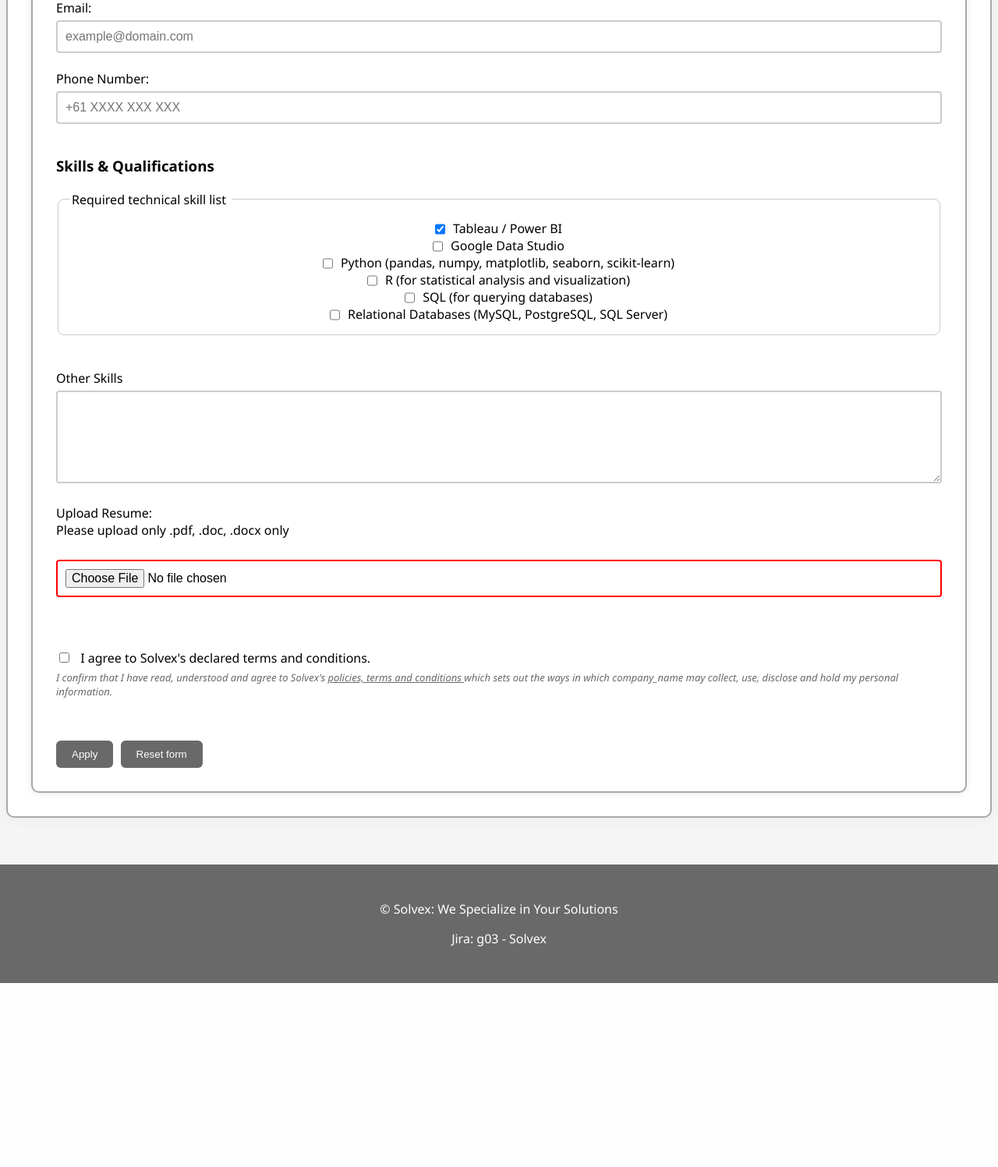
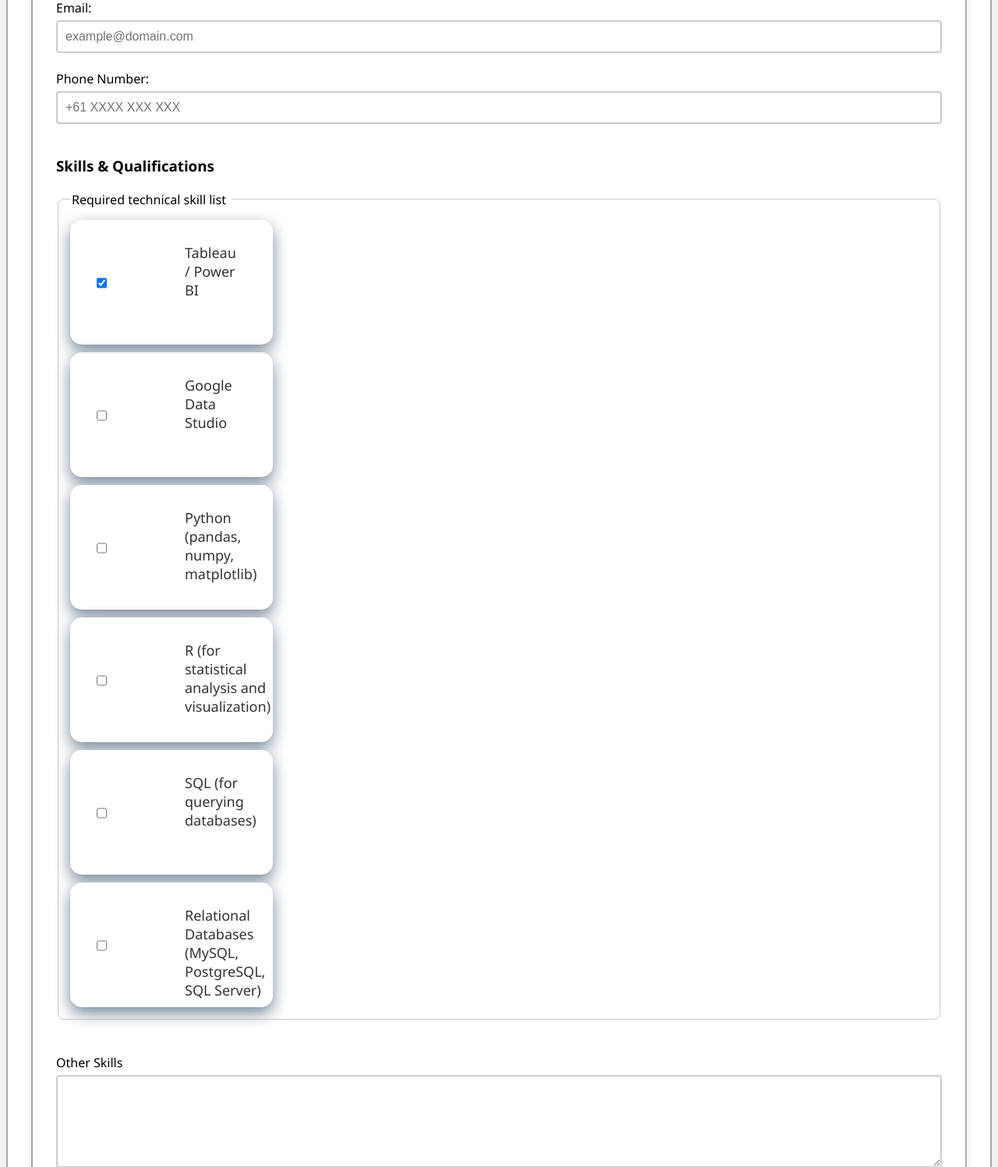
Before and after one commit to Janet1411/project1, a PHP site: page /Html/apply.html in a window 1280 px wide. Shown: the part 1665-3162 px from the top of the page at 78% size. Before the commit the page ends 2926 px from the top, so only its background shows below. Run offline with PHP 8.4, Linux system fonts and the light colour scheme.

Commit message:
Added flexboxes to the apply.html page

```diff
--- a/Html/about.html
+++ b/Html/about.html
@@ -22,7 +22,6 @@
         <a href="mailto:inquires@solvex.com.au"> Email</a>
   </nav>
 
-<h2 id="style"> About Us </h2>
 <main>
   <h2 id="center"> Group 3 </h2>
 <div class="row">
--- a/Html/apply.html
+++ b/Html/apply.html
@@ -107,38 +107,38 @@
 
           <section>
               <h3> Skills & Qualifications</h3>
-            <fieldset class="flex">
+            <fieldset class="flexbox">
               <legend class= "required"> Required technical skill list </legend>
 
               <!-- use flexbox for checkboxes -->
-              <div class="flex-Check">
+              <div class="box">
                 <input type="checkbox" id="tableau" name="skill" value="Tableau / Power BI" checked required>
-                <label class="flex-item" for="tableau"> Tableau / Power BI  </label><br>
+                <label  for="tableau"> Tableau / Power BI  </label><br>
               </div>
 
-              <div class="flex-Check">
+              <div class="box">
                 <input type="checkbox" id="data_studio" name="skill" value="Google Data Studio">
-                <label  class="flex-item" for="data_studio"> Google Data Studio </label><br>
+                <label  for="data_studio"> Google Data Studio </label><br>
               </div>
 
-              <div class="flex-Check">
-                <input type="checkbox" id="python" name="skill" value="Python (pandas, numpy, matplotlib, seaborn, scikit-learn)">
-                <label  class="flex-item" for ="python"> Python (pandas, numpy, matplotlib, seaborn, scikit-learn) </label><br>
+              <div class="box">
+                <input type="checkbox" id="python" name="skill" value="Python (pandas, numpy, matplotlib)">
+                <label  for ="python"> Python (pandas, numpy, matplotlib) </label><br>
               </div>
 
-              <div class="flex-Check">
+              <div class="box">
                 <input type="checkbox" id="R" name="Skill" value="R">
-                <label class="flex-item" for="R"> R (for statistical analysis and visualization) </label><br>
+                <label  for="R"> R (for statistical analysis and visualization) </label><br>
               </div>
 
-              <div class="flex-Check">
+              <div class="box">
                 <input  type="checkbox" id="sql" name="skill" value="SQL">
-                <label class="flex-item" for="sql"> SQL  (for querying databases) </label><br>
+                <label for="sql"> SQL  (for querying databases) </label><br>
               </div>
 
-              <div class="flex-Check">
+              <div class="box">
                 <input type="checkbox" id="rel_dbms" name="skill" value="Relational Databases">
-                <label class="flex-item" for="rel_dbms"> Relational Databases (MySQL, PostgreSQL, SQL Server) </label><br>
+                <label  for="rel_dbms"> Relational Databases (MySQL, PostgreSQL, SQL Server) </label><br>
               </div>
             </fieldset><br><br>
 
--- a/Styles/about.css
+++ b/Styles/about.css
@@ -83,7 +83,7 @@ nav {
 
   background: linear-gradient(to right, dimgray, whitesmoke);
   border: 2px solid var(--border-color);
-  border-radius: 100px;
+  border-radius: 20px;
   box-shadow: 0 4px 6px rgba(0, 0, 0, 0.1);
 }
 
--- a/Styles/apply.css
+++ b/Styles/apply.css
@@ -107,8 +107,33 @@ button:hover {
   transform: scale(1.05);
 }
 
-/*check box*/
-.flex-Check {
-  display: flex;
-  justify-content: center; /*make the checkbox centered*/
-}
+  /* for the flexbox  */
+
+    .flexbox {
+      display: flex;
+      gap: 10px;
+      justify-content: center;
+      flex-wrap: wrap;
+      flex-direction: column;
+
+    }
+
+    .box {
+      background-color: #fff;
+      border-radius: 15px;
+      padding: 30px;
+      width: 200px;
+      height:100px;
+      box-shadow: 0 8px 20px lightslategray;
+      display: flex;
+      font-size: 18px;
+      color: #333;
+      transition: transform 0.3s, box-shadow 0.2s;
+      column-gap: 5em;
+
+    }
+
+    .box:hover {
+      transform: translateY(-5px);
+      box-shadow: 0 12px 25px rgba(0, 0, 0, 0.15);
+    }
--- a/Styles/styles.css
+++ b/Styles/styles.css
@@ -58,7 +58,7 @@ nav {
 
     background: linear-gradient(to right, dimgray, whitesmoke);
     border: 2px solid var(--border-color);
-    border-radius: 100px;
+    border-radius: 10px;
     box-shadow: 0 4px 6px rgba(0, 0, 0, 0.1);
   }
 
```
Also changed, not shown: Html/images/display_img.jpg (added).
